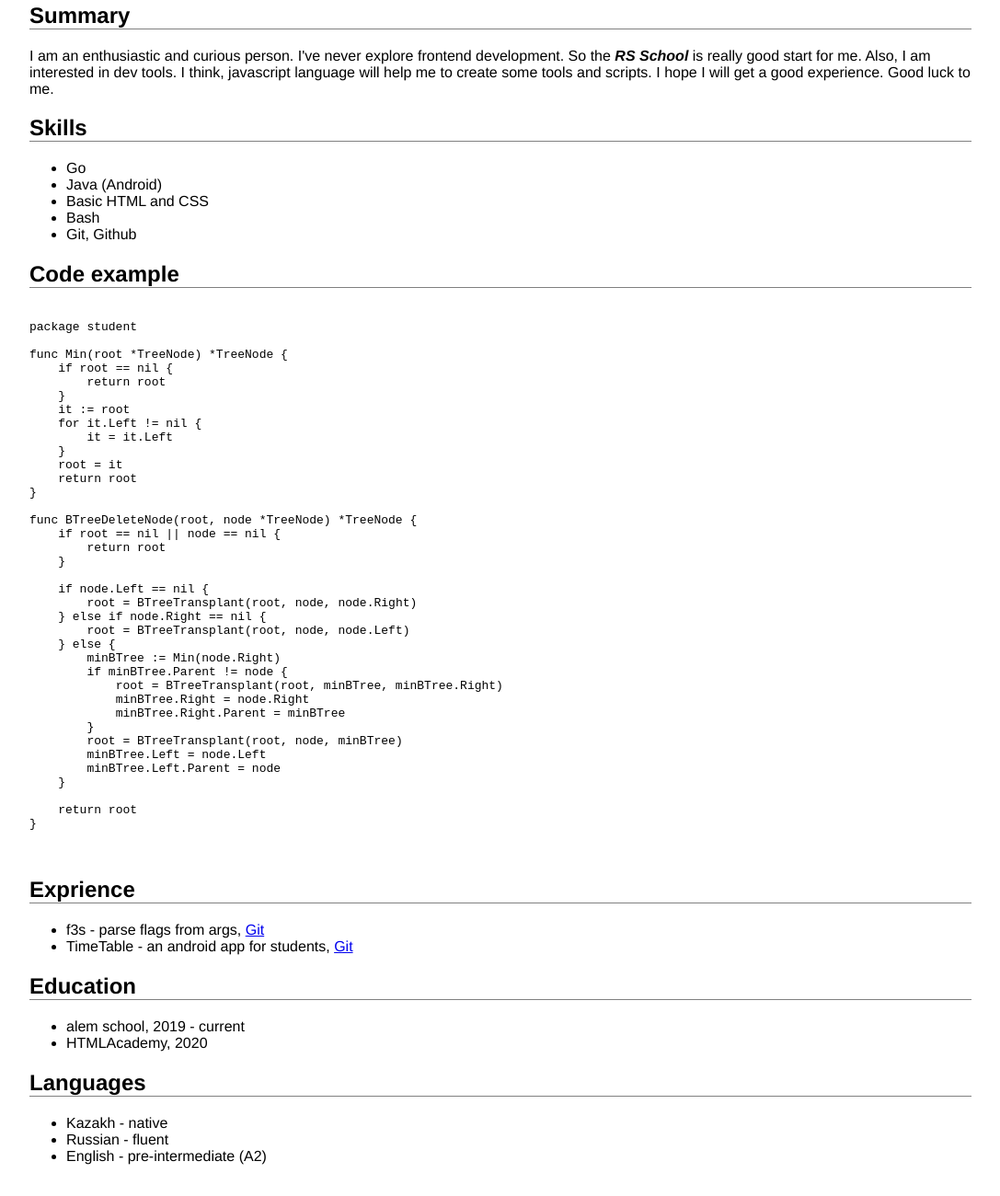
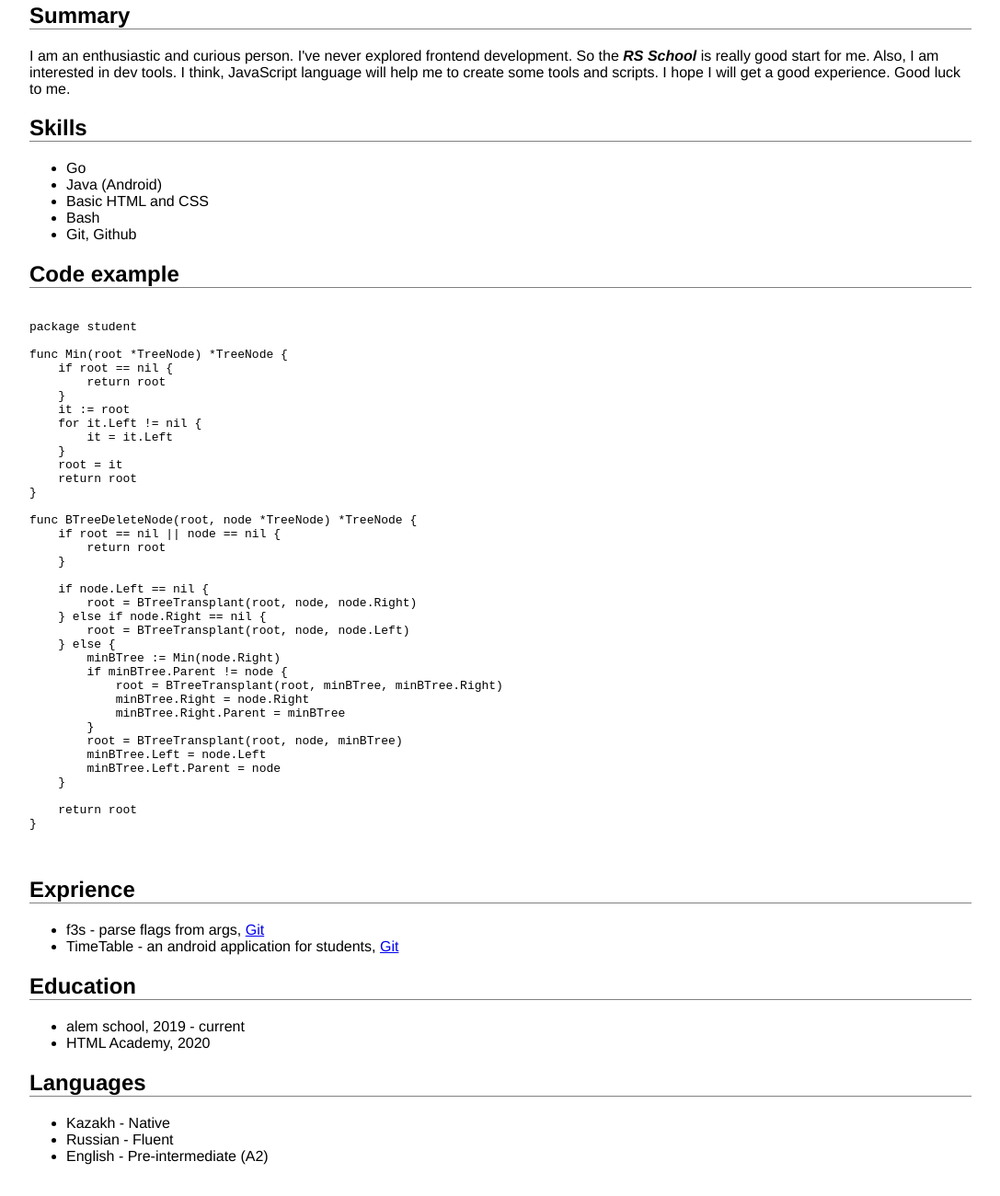
Before and after one commit to enthusiast17/rsschool-cv, a plain HTML site: page index.html in a window 1280 px wide. Shown: the part 460-1760 px from the top of the page at 92% size, without its empty margins (104-1191 px from the left). Drawn offline with Linux system fonts and the light colour scheme.

Commit message:
fix: correct typos

```diff
--- a/index.html
+++ b/index.html
@@ -23,9 +23,9 @@
             <section>
                 <h2>Summary</h2>
                 <p>
-                    I am an enthusiastic and curious person. I've never explore frontend
+                    I am an enthusiastic and curious person. I've never explored frontend
                     development. So the <em><b>RS School</b></em> is really good start for me. Also, I
-                    am interested in dev tools. I think, javascript language will help me
+                    am interested in dev tools. I think, JavaScript language will help me
                     to create some tools and scripts. I hope I will get a good experience.
                     Good luck to me.
                 </p>
@@ -92,7 +92,7 @@ func BTreeDeleteNode(root, node *TreeNode) *TreeNode {
                         <a href="https://github.com/enthusiast17/f3s">Git</a>
                     </li>
                     <li>
-                        TimeTable - an android app for students,
+                        TimeTable - an android application for students,
                         <a href="https://github.com/ulan17/timetable">Git</a>
                     </li>
                 </ul>
@@ -101,15 +101,15 @@ func BTreeDeleteNode(root, node *TreeNode) *TreeNode {
                 <h2>Education</h2>
                 <ul>
                     <li>alem school, 2019 - current</li>
-                    <li>HTMLAcademy, 2020</li>
+                    <li>HTML Academy, 2020</li>
                 </ul>
             </section>
             <section class="last-section">
                 <h2>Languages</h2>
                 <ul>
-                    <li>Kazakh - native</li>
-                    <li>Russian - fluent</li>
-                    <li>English - pre-intermediate (А2)</li>
+                    <li>Kazakh - Native</li>
+                    <li>Russian - Fluent</li>
+                    <li>English - Pre-intermediate (А2)</li>
                 </ul>
             </section>
         </main>
```
